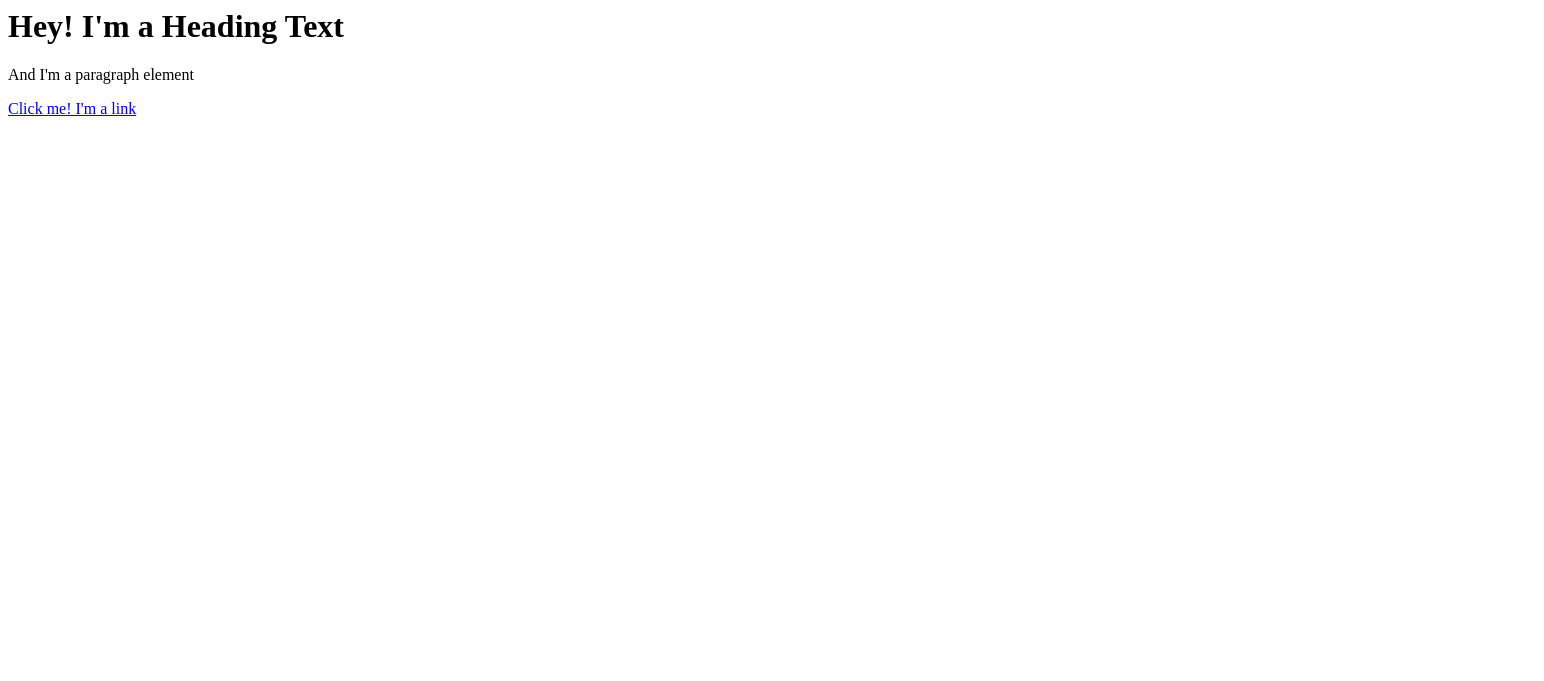
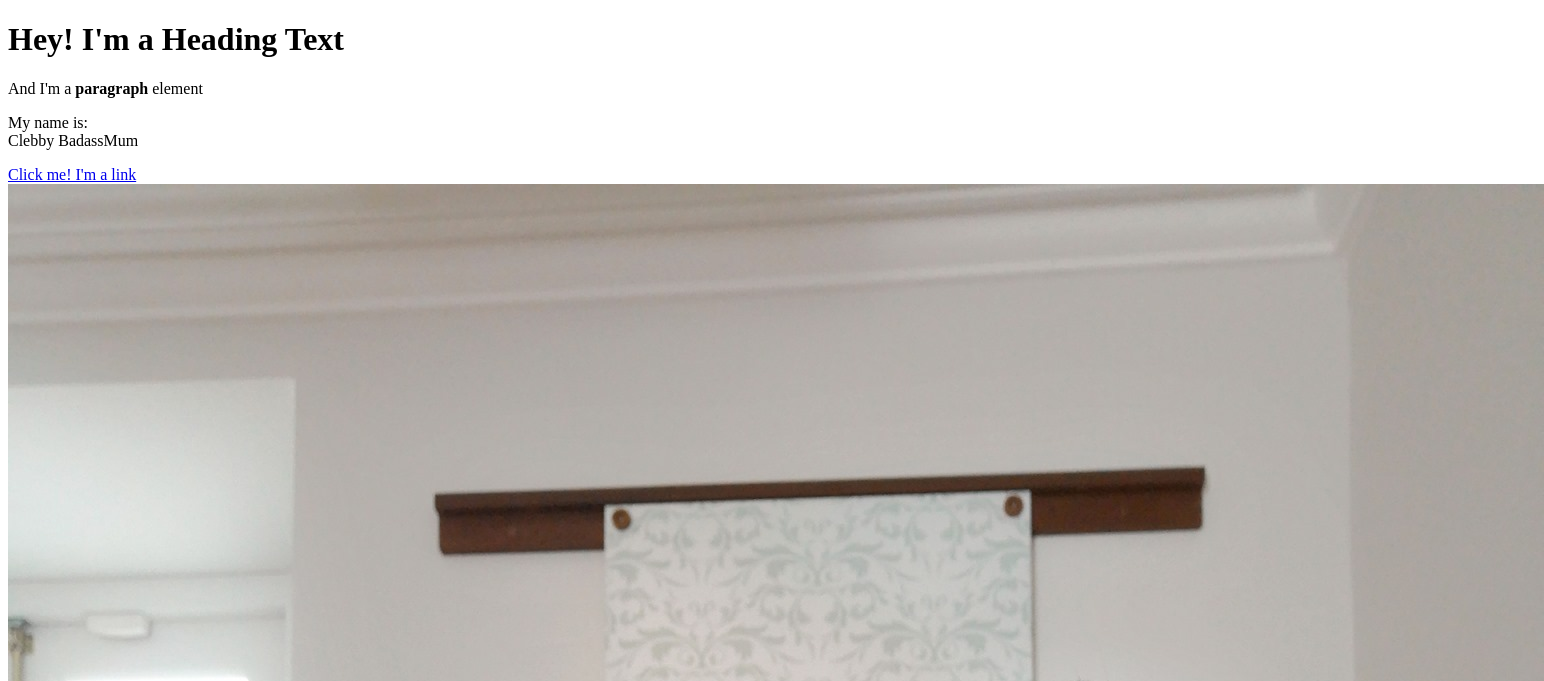
Before and after one commit to Libocreative/Cartoon-Hero, a plain HTML site: page Test.html in a window 1280 px wide. Shown: the top 681 px of the page, 1544 px wide, since content can reach past the window. Drawn offline with Linux system fonts and the light colour scheme.

Commit message:
Added an image and few more elements

```diff
--- a/Test.html
+++ b/Test.html
@@ -1,3 +1,14 @@
-<h1>Hey! I'm a Heading Text </h1>
-<p>And I'm a paragraph element</p>
-<a href="https://clevergraphicdesigns.com" target="_blank" title="Let's go to Clever Graphic Designs' website">Click me! I'm a link</a>
+<!DOCTYPE html>
+<html>
+<head>
+	<title> Test Page</title>
+</head>
+<body>
+	<h1>Hey! I'm a Heading Text </h1>
+	<p>And I'm a <b>paragraph</b> element</p>
+	<p>My name is: <br>
+	Clebby BadassMum</p>
+	<a href="https://clevergraphicdesigns.com" target="_blank" title="Let's go to Clever Graphic Designs' website">Click me! I'm a link</a>
+	<img src="img/Cleb.jpg">
+</body>
+</html>
```
Also changed, not shown: img/Cleb.jpg (added), 1 other file.
